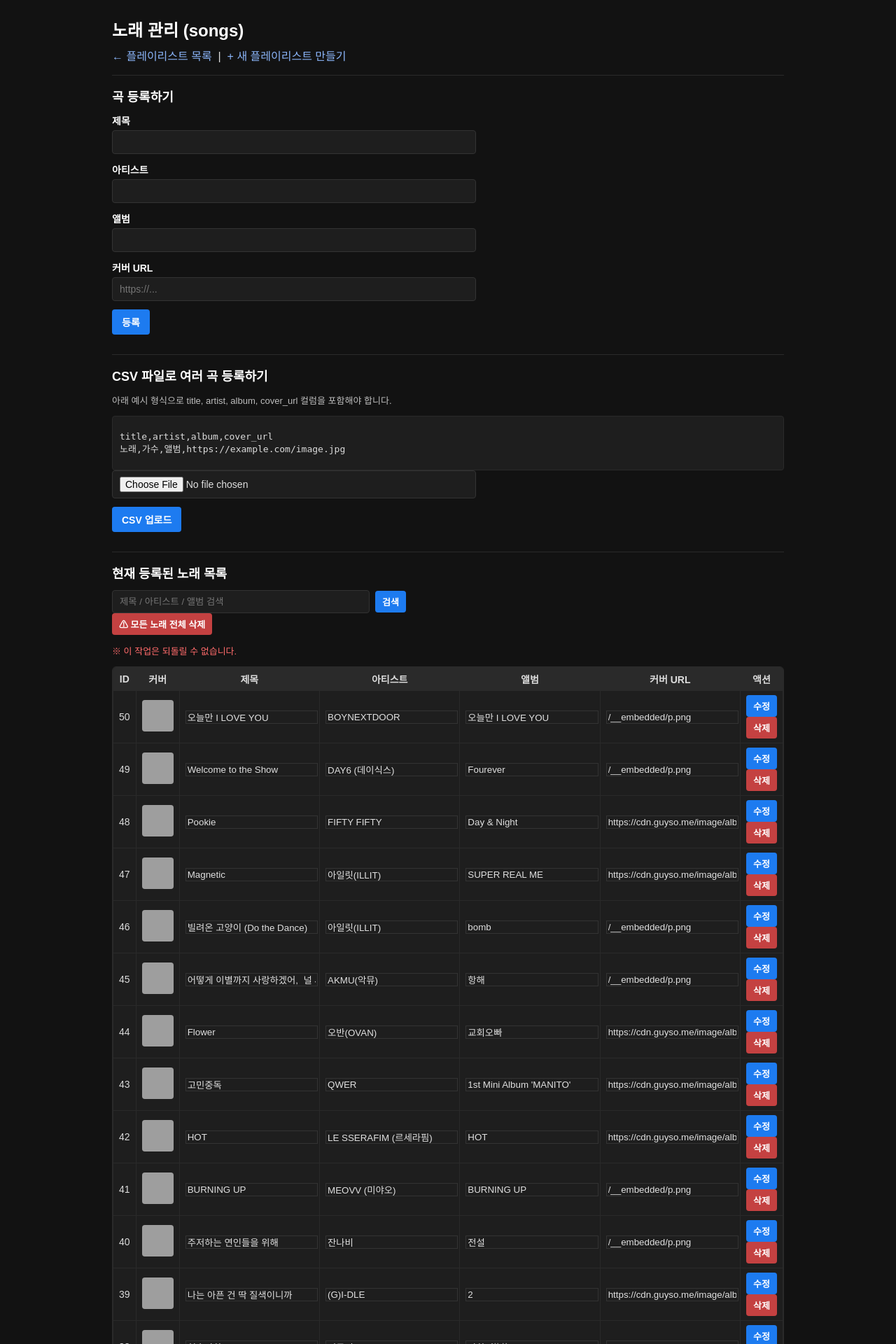
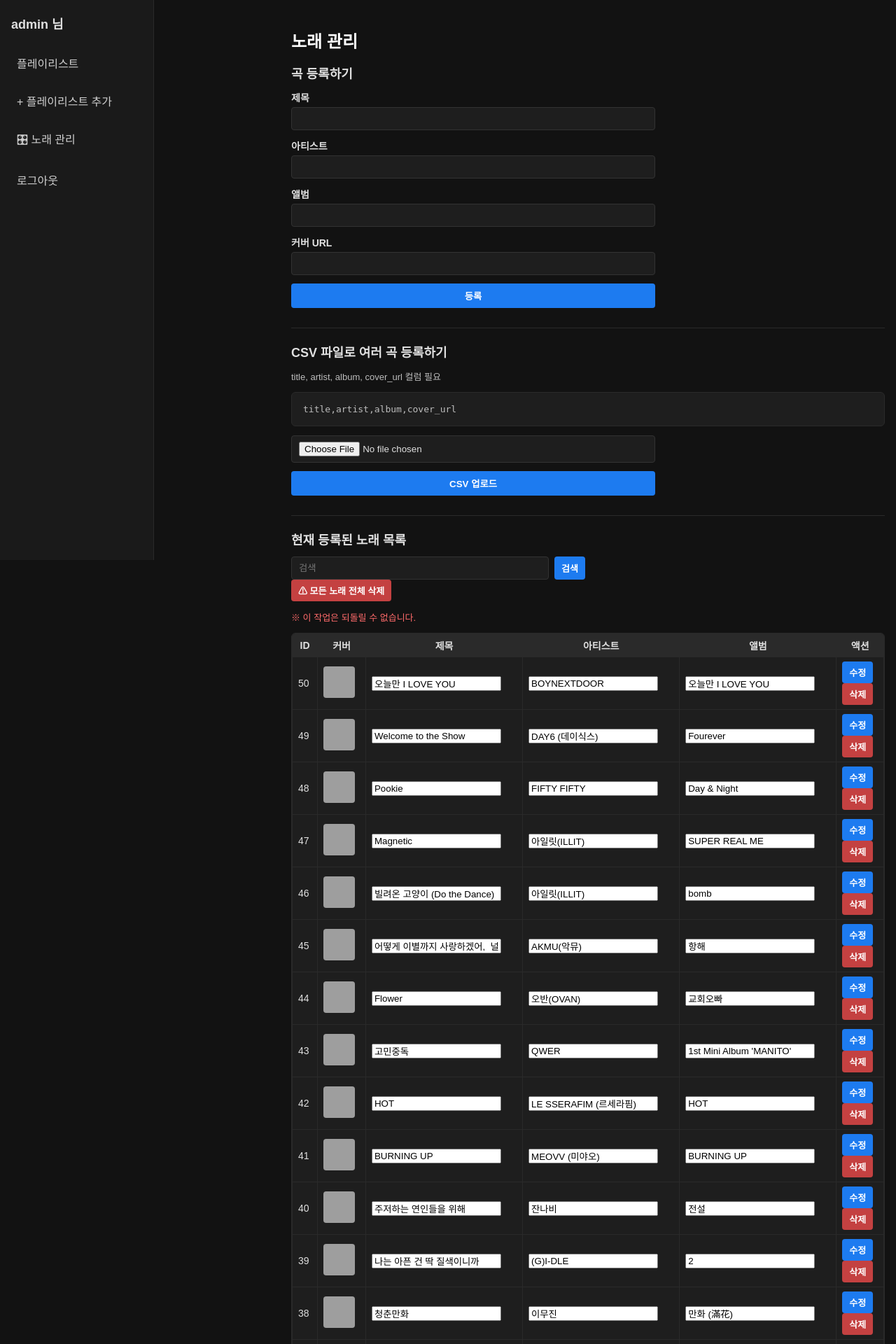
Before and after one commit to JS66KIM/playlist-web, a Flask app: page /songs in a window 1280 px wide. Shown: the top 1920 px of the page at 70% size. Run offline with Flask 3, Linux system fonts and the light colour scheme; a user stored in the database is signed in; data comes from the database, SQL or seed files in the repository; both versions use the stored data as it was after the commit; grey boxes are pictures that could not be loaded.

Commit message:
sidebar_fix
노래 수정 창이랑 플레이리스트 보는 창 사이드바 추가 및 마진 관리 및 불필요한 버튼 제거

```diff
--- a/templates/manage_songs.html
+++ b/templates/manage_songs.html
@@ -7,64 +7,81 @@
     <meta name="viewport" content="width=device-width, initial-scale=1">
 
     <style>
-        /* ===== 공통 레이아웃 ===== */
+        * { box-sizing: border-box; }
+
         body.app-body {
             margin: 0;
             font-family: Arial, sans-serif;
             background-color: #121212;
             color: #e0e0e0;
+            display: flex;
         }
 
+        /* ===== SIDEBAR ===== */
+        .sidebar {
+            width: 220px;
+            background-color: #1a1a1a;
+            border-right: 1px solid #2a2a2a;
+            height: 100vh;
+            padding: 20px 16px;
+            position: fixed;
+            left: 0;
+            top: 0;
+        }
+
+        .sidebar__username {
+            font-size: 18px;
+            font-weight: bold;
+            margin-bottom: 24px;
+        }
+
+        .sidebar__menu {
+            list-style: none;
+            padding: 0;
+            display: flex;
+            flex-direction: column;
+            gap: 14px;
+        }
+
+        .sidebar__menu a {
+            text-decoration: none;
+            color: #d0d0d0;
+            padding: 8px;
+            border-radius: 4px;
+            display: block;
+        }
+
+        .sidebar__menu a:hover {
+            background-color: #2b2b2b;
+            color: #fff;
+        }
+
+        /* ===== MAIN ===== */
         .page {
+            margin-left: 400px;
             max-width: 960px;
-            margin: 0 auto;
+            width: 100%;
             padding: 24px 16px 40px;
         }
 
-        .page__header {
+        .page__title {
+            font-size: 24px;
             margin-bottom: 16px;
-        }
-
-        .page__title {
-            margin: 0 0 8px;
-            font-size: 24px;
-            color: #ffffff;
-        }
-
-        .page__nav a,
-        .page__back a {
-            color: #8ab4f8;
-            text-decoration: none;
-        }
-
-        .page__nav a:hover,
-        .page__back a:hover {
-            text-decoration: underline;
+            color: #fff;
         }
 
         .page__divider {
             border: none;
             border-top: 1px solid #2a2a2a;
-            margin: 16px 0;
+            margin: 20px 0;
         }
 
-        /* ===== 섹션 공통 ===== */
-        .section {
-            margin-bottom: 28px;
-        }
+        /* ===== SECTION ===== */
+        .section { margin-bottom: 28px; }
+        .section__title { font-size: 18px; margin-bottom: 12px; }
+        .section__description { font-size: 13px; color: #bdbdbd; }
 
-        .section__title {
-            margin: 0 0 12px;
-            font-size: 18px;
-            color: #ffffff;
-        }
-
-        .section__description {
-            font-size: 13px;
-            color: #bdbdbd;
-        }
-
-        /* ===== 폼 기본 ===== */
+        /* ===== FORM ===== */
         .form {
             display: flex;
             flex-direction: column;
@@ -81,73 +98,41 @@
         .form__label {
             font-size: 14px;
             font-weight: 600;
-            color: #ffffff;
         }
 
         .form__input,
-        .form__input-text,
         .form__file {
             padding: 8px 10px;
             border-radius: 4px;
             border: 1px solid #333;
             background-color: #1e1e1e;
             color: #e0e0e0;
-            font-size: 14px;
         }
 
-        /* ===== 버튼 ===== */
+        /* ===== BUTTON ===== */
         .button {
             padding: 8px 14px;
             border-radius: 4px;
             border: none;
             cursor: pointer;
-            font-size: 14px;
             font-weight: 600;
-            color: #ffffff;
             background-color: #1d7bf0;
-            transition: 0.15s;
+            color: #fff;
         }
 
-        .button--primary {
-            background-color: #1d7bf0;
-        }
+        .button--danger { background-color: #c44141; }
+        .button--small { padding: 6px 10px; font-size: 13px; }
+        .button:hover { opacity: .9; }
 
-        .button--danger {
-            background-color: #c44141;
-        }
-
-        .button--small {
-            padding: 6px 10px;
-            font-size: 13px;
-        }
-
-        .button:hover {
-            opacity: 0.9;
-        }
-
-        /* ===== CSV 코드 블록 ===== */
-        .code-block {
-            background-color: #1e1e1e;
-            border-radius: 4px;
-            padding: 8px 10px;
-            font-size: 13px;
-            border: 1px solid #2a2a2a;
-            overflow-x: auto;
-            color: #dcdcdc;
-        }
-
-        /* ===== 검색 영역 ===== */
+        /* ===== SEARCH ===== */
         .search-bar {
             display: flex;
-            flex-wrap: wrap;
             gap: 8px;
-            align-items: center;
             max-width: 420px;
         }
 
         .search-bar__input {
             flex: 1;
-            min-width: 220px;
             padding: 8px 10px;
             border-radius: 4px;
             border: 1px solid #333;
@@ -158,15 +143,10 @@
         .search-result-info {
             font-size: 13px;
             color: #bdbdbd;
+            margin: 6px 0;
         }
 
-        /* ===== Danger Zone ===== */
-        .danger-zone__note {
-            font-size: 13px;
-            color: #ff6b6b;
-        }
-
-        /* ===== 테이블 스타일 ===== */
+        /* ===== TABLE ===== */
         .table-wrapper {
             background-color: #1e1e1e;
             border-radius: 6px;
@@ -174,25 +154,20 @@
             overflow-x: auto;
         }
 
-        .table {
+        table {
+            width: 100%;
             border-collapse: collapse;
-            width: 100%;
             font-size: 14px;
-            color: #dcdcdc;
         }
 
-        .table th,
-        .table td {
+        th, td {
             border: 1px solid #2a2a2a;
             padding: 6px 8px;
-            vertical-align: middle;
         }
 
-        .table thead {
-            background-color: #2a2a2a;
-        }
+        thead { background-color: #2a2a2a; }
 
-        .table td input[type="text"] {
+        td input[type="text"] {
             width: 100%;
             background-color: #1e1e1e;
             border: 1px solid #333;
@@ -207,124 +182,116 @@
         }
 
         .empty-state {
-            font-size: 14px;
             background-color: #1e1e1e;
-            padding: 16px 14px;
+            padding: 16px;
+            border-radius: 6px;
             border: 1px solid #2a2a2a;
-            border-radius: 6px;
             color: #bdbdbd;
+        }
+
+        .danger-zone__note {
+            font-size: 13px;
+            color: #ff6b6b;
         }
     </style>
 </head>
 
 <body class="app-body">
+
+<!-- SIDEBAR -->
+<aside class="sidebar">
+    {% if session.get('user_id') %}
+        <div class="sidebar__username">{{ session['username'] }} 님</div>
+    {% else %}
+        <div class="sidebar__username">Guest</div>
+    {% endif %}
+
+    <ul class="sidebar__menu">
+        <li><a href="{{ url_for('index') }}">플레이리스트</a></li>
+        <li><a href="{{ url_for('create_playlist') }}">+ 플레이리스트 추가</a></li>
+        {% if session.get('is_admin') %}
+            <li><a href="{{ url_for('manage_songs') }}">🎛 노래 관리</a></li>
+        {% endif %}
+        {% if session.get('user_id') %}
+            <li><a href="{{ url_for('logout') }}">로그아웃</a></li>
+        {% else %}
+            <li><a href="{{ url_for('login') }}">로그인</a></li>
+        {% endif %}
+    </ul>
+</aside>
+
+<!-- MAIN -->
 <div class="page">
-        <!-- 헤더 -->
-        <header class="page__header">
-            <h1 class="page__title">노래 관리 (songs)</h1>
-            <div class="page__nav">
-                <a href="{{ url_for('index') }}">← 플레이리스트 목록</a>
-                &nbsp;|&nbsp;
-                <a href="{{ url_for('create_playlist') }}">+ 새 플레이리스트 만들기</a>
-            </div>
-        </header>
+    <h1 class="page__title">노래 관리</h1>
 
-        <hr class="page__divider">
-
-        <!-- 1) 곡 등록 -->
+    <!-- 1️⃣ 곡 등록 -->
     <section class="section">
         <h2 class="section__title">곡 등록하기</h2>
-
         <form method="POST" action="{{ url_for('add_song') }}" class="form">
             <div class="form__group">
-                    <label class="form__label" for="song-title">제목</label>
-                    <input id="song-title" type="text" name="title" class="form__input" required>
+                <label class="form__label">제목</label>
+                <input name="title" class="form__input" required>
             </div>
-
             <div class="form__group">
-                    <label class="form__label" for="song-artist">아티스트</label>
-                    <input id="song-artist" type="text" name="artist" class="form__input">
+                <label class="form__label">아티스트</label>
+                <input name="artist" class="form__input">
             </div>
-
             <div class="form__group">
-                    <label class="form__label" for="song-album">앨범</label>
-                    <input id="song-album" type="text" name="album" class="form__input">
+                <label class="form__label">앨범</label>
+                <input name="album" class="form__input">
             </div>
-
             <div class="form__group">
-                    <label class="form__label" for="song-cover-url">커버 URL</label>
-                    <input id="song-cover-url" type="text" name="cover_url" class="form__input"
-                        placeholder="https://...">
+                <label class="form__label">커버 URL</label>
+                <input name="cover_url" class="form__input">
             </div>
-
-                <div class="form__actions">
-                    <button type="submit" class="button button--primary">
-                        등록
-                    </button>
-                </div>
+            <button class="button">등록</button>
         </form>
     </section>
 
     <hr class="page__divider">
 
-        <!-- 2) CSV 업로드 -->
+    <!-- 2️⃣ CSV 업로드 -->
     <section class="section">
         <h2 class="section__title">CSV 파일로 여러 곡 등록하기</h2>
-            <p class="section__description">아래 예시 형식으로 title, artist, album, cover_url 컬럼을 포함해야 합니다.</p>
+        <p class="section__description">title, artist, album, cover_url 컬럼 필요</p>
 
-            <div class="code-block">
-                <pre>title,artist,album,cover_url
-노래,가수,앨범,https://example.com/image.jpg</pre>
-            </div>
+        <pre class="empty-state">title,artist,album,cover_url</pre>
 
         <form method="POST" action="{{ url_for('upload_songs_csv') }}" enctype="multipart/form-data" class="form">
             <input type="file" name="csv_file" class="form__file" accept=".csv">
-                <div class="form__actions">
-                    <button type="submit" class="button button--primary">
-                        CSV 업로드
-                    </button>
-                </div>
+            <button class="button">CSV 업로드</button>
         </form>
     </section>
 
     <hr class="page__divider">
 
-        <!-- 3) 현재 등록된 노래 목록 + 검색 -->
+    <!-- 3️⃣ 노래 목록 + 검색 -->
     <section class="section">
         <h2 class="section__title">현재 등록된 노래 목록</h2>
 
-            <!-- 검색 -->
         <form method="GET" action="{{ url_for('manage_songs') }}" class="search-bar">
-                <input type="text" name="q" class="search-bar__input" placeholder="제목 / 아티스트 / 앨범 검색"
-                    value="{{ search_query or '' }}">
-                <button type="submit" class="button button--primary button--small">
-                    검색
-                </button>
+            <input class="search-bar__input" name="q" placeholder="검색" value="{{ search_query or '' }}">
+            <button class="button button--small">검색</button>
         </form>
 
-            {% if songs and songs|length > 0 %}
         {% if search_query %}
         <p class="search-result-info">
-                “<strong>{{ search_query }}</strong>” 검색 결과: {{ songs|length }}곡
+            “{{ search_query }}” 검색 결과: {{ songs|length }}곡
         </p>
         {% endif %}
 
         <!-- 전체 삭제 -->
-            <div class="danger-zone">
         <form method="POST" action="{{ url_for('delete_all_songs') }}"
-                    onsubmit="return confirm('정말 모든 노래를 삭제하시겠습니까? 이 작업은 되돌릴 수 없습니다.');">
-                    <button type="submit" class="button button--danger button--small">
+              onsubmit="return confirm('모든 노래를 삭제하시겠습니까?');">
+            <button class="button button--danger button--small">
                 ⚠ 모든 노래 전체 삭제
             </button>
         </form>
-                <p class="danger-zone__note">
-                    ※ 이 작업은 되돌릴 수 없습니다.
-                </p>
-            </div>
+        <p class="danger-zone__note">※ 이 작업은 되돌릴 수 없습니다.</p>
 
-            <!-- 노래 목록 테이블 -->
+        {% if songs %}
         <div class="table-wrapper">
-                <table class="table">
+            <table>
                 <thead>
                     <tr>
                         <th>ID</th>
@@ -332,51 +299,25 @@
                         <th>제목</th>
                         <th>아티스트</th>
                         <th>앨범</th>
-                            <th>커버 URL</th>
                         <th>액션</th>
                     </tr>
                 </thead>
                 <tbody>
                     {% for s in songs %}
                     <tr>
-                            <td>{{ s["song_id"] }}</td>
+                        <td>{{ s.song_id }}</td>
+                        <td>{% if s.cover_url %}<img src="{{ s.cover_url }}" class="cover-thumb">{% endif %}</td>
+
+                        <form method="POST" action="{{ url_for('update_song', song_id=s.song_id) }}">
+                        <td><input name="title" value="{{ s.title }}"></td>
+                        <td><input name="artist" value="{{ s.artist or '' }}"></td>
+                        <td><input name="album" value="{{ s.album or '' }}"></td>
                         <td>
-                                {% if s["cover_url"] %}
-                                <img src="{{ s['cover_url'] }}" class="cover-thumb" alt="">
-                                {% endif %}
-                            </td>
-
-                            <!-- 🔧 이 행에서 바로 수정 가능한 입력창 (원래 로직 유지) -->
-                            <td>
-                                <form method="POST" action="{{ url_for('update_song', song_id=s['song_id']) }}">
-                                    <input type="text" name="title" value="{{ s['title'] }}">
-                            </td>
-                            <td>
-                                <input type="text" name="artist" value="{{ s['artist'] or '' }}">
-                            </td>
-                            <td>
-                                <input type="text" name="album" value="{{ s['album'] or '' }}">
-                            </td>
-                            <td>
-                                <input type="text" name="cover_url" value="{{ s['cover_url'] or '' }}">
-                            </td>
-                            <td>
-                                <div class="table__actions">
-                                    <!-- 수정 버튼 (곡 바로 옆) -->
-                                    <button type="submit" class="button button--primary button--small"
-                                        onclick="return confirm('이 곡의 정보를 수정할까요?');">
-                                        수정
-                                    </button>
+                            <button class="button button--small">수정</button>
                         </form>
-
-                                    <!-- 삭제 버튼 (곡 바로 옆, 별도 폼) -->
-                                    <form method="POST" action="{{ url_for('delete_song', song_id=s['song_id']) }}"
-                                        onsubmit="return confirm('이 노래를 삭제할까요?');">
-                                        <button type="submit" class="button button--danger button--small">
-                                            삭제
-                                        </button>
+                        <form method="POST" action="{{ url_for('delete_song', song_id=s.song_id) }}">
+                            <button class="button button--danger button--small">삭제</button>
                         </form>
-                                </div>
                         </td>
                     </tr>
                     {% endfor %}
@@ -384,12 +325,10 @@
             </table>
         </div>
         {% else %}
-            <div class="empty-state">
-                등록된 노래가 없습니다.
-            </div>
+        <div class="empty-state">등록된 노래가 없습니다.</div>
         {% endif %}
     </section>
 </div>
+
 </body>
-
 </html>
```
Also changed, not shown: templates/view_playlist.html (+32 -64 lines), database/playlist.db. Lines whose indentation alone changed are shown as unchanged.
